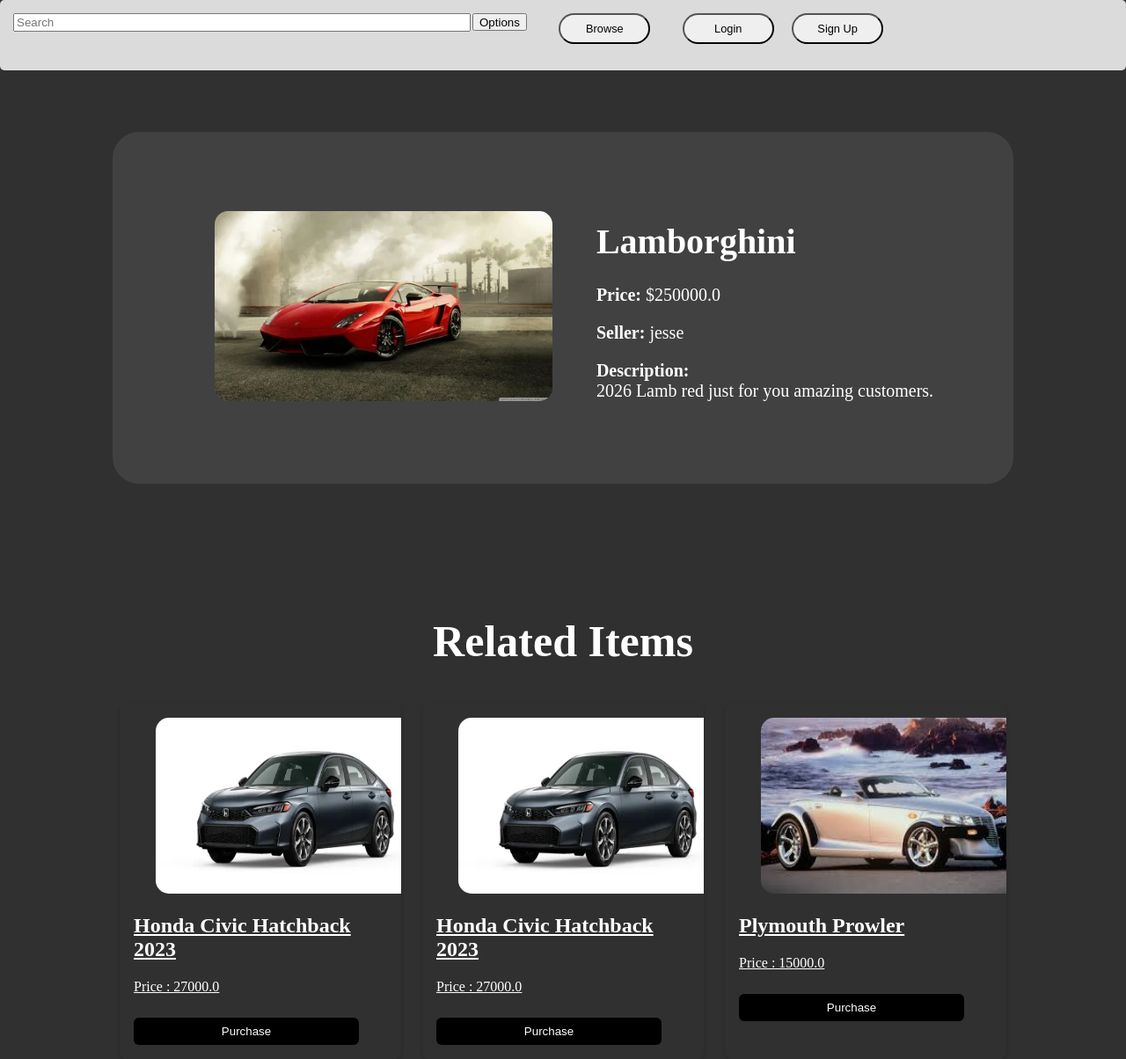
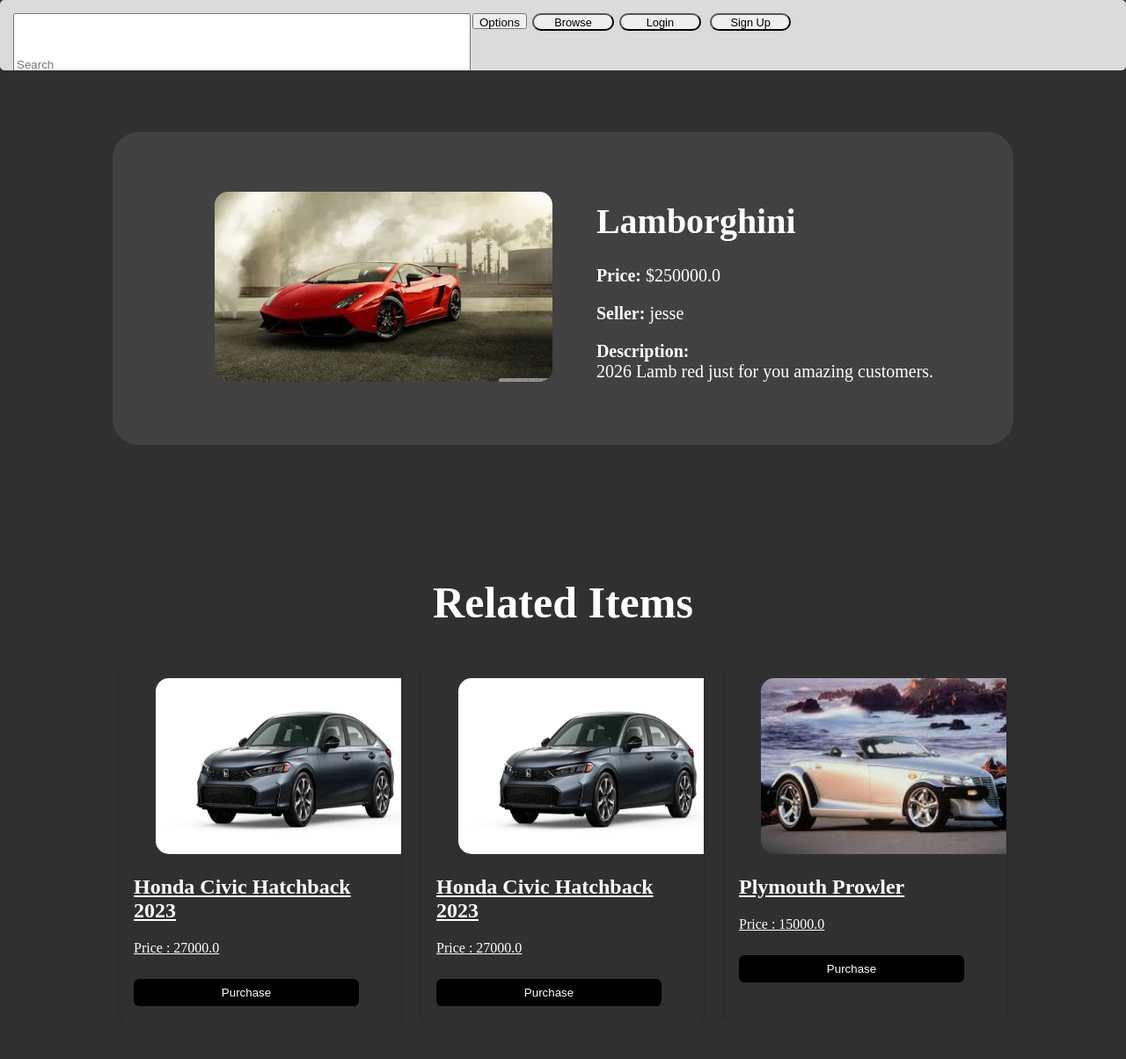
Before and after one commit to jackmossberg/Django-Unit-Project, a Django app: page /items/1/ in a window 1280 px wide. Shown: the whole page at 88% size. After the commit the page ends 1144 px from the top, so only its background shows below. Run offline with Django 5.2, Linux system fonts and the light colour scheme; data comes from the database, SQL or seed files in the repository; both versions use the stored data as it was after the commit.

Commit message:
Convert everything from px to rem/vh/vw

```diff
--- a/market_place/app/static/cart_page.css
+++ b/market_place/app/static/cart_page.css
@@ -47,19 +47,19 @@
 }
 
 .your-cart-text {
-    font-size:50px;
+    font-size:3.125rem;
 }
 
 .cart-var-table,
 .cart-desc-table {
-    font-size:25px;
+    font-size:1.563rem;
     display:flex;
     gap:5vh;
     justify-content:center;
 }
 
 .cart-total-text {
-    font-size:20px;
+    font-size:1.25rem;
 }
 
 .cart-remove-button {
--- a/market_place/app/static/common.css
+++ b/market_place/app/static/common.css
@@ -18,21 +18,21 @@
     display: flex;
     overflow: hidden;
     z-index: 1000;
-    border-radius: 5px;
+    border-radius: 0.313rem;
 }
 .searchbarsizing {
     width: 40vw;
 }
 #searchbar {
-    margin-top: 15px;
-    margin-bottom: 15px;
-    margin-left: 15px;
+    margin-top: 0.938rem;
+    margin-bottom: 0.938rem;
+    margin-left: 0.938rem;
 }
 
 #options {
-    margin-top: 15px;
-    margin-bottom: 15px;
-    margin-left: 2px;
+    margin-top: 0.938rem;
+    margin-bottom: 0.938rem;
+    margin-left: 0.125rem;
     display: flex;
 }
 
@@ -54,18 +54,18 @@
 }
 
 .options-list-e {
-    margin-left: 20px;
+    margin-left: 1.25rem;
     align-items: center;
 }
 
 .options-button {
-    height: 20px;
+    height: 2.222vh;
 }
 
 .extra-contents {
     display: none;
     background-color: rgb(206, 206, 206);
-    margin-top: 5px;
+    margin-top: 0.313rem;
 }
 
 .options-list-e:hover .extra-contents {
@@ -104,8 +104,8 @@
 .navigation-buttons,
 .authenticated-nav-links,
 .browsing-button {
-    margin-top:15px;
-    margin-left:30px;
+    margin-top:0.938rem;
+    margin-left:1.875;
 }
 .logbtn,
 .createbtn,
@@ -115,8 +115,8 @@
 .cartbtn,
 .logoutbtn {
     border-radius:1.25rem;
-    width:6.5rem;
-    height:2.2rem;
+    width:7.222vw;
+    height:2.444vh;
     font-size:.8rem;
     margin-left: .4rem;
 
--- a/market_place/app/static/home.css
+++ b/market_place/app/static/home.css
@@ -30,7 +30,7 @@
 
 .home-item-img {
     width: 100%;
-    height: 11.25rem;
+    height: 22.222vh;
     object-fit:cover;
 }
 
--- a/market_place/app/static/items/detail.css
+++ b/market_place/app/static/items/detail.css
@@ -1,14 +1,14 @@
 .itemcontainer {
     width:80%;
-    height:400px;
+    height:44.444vh;
     display:flex;
     justify-content:center;
     align-items:center;
     color:white;
     background-color:rgb(65, 65, 65);
     margin:0 auto;
-    margin-top:150px;
-    border-radius:30px;
+    margin-top:9.375rem;
+    border-radius:1.875rem;
 }
 
 .sellercontact {
@@ -16,23 +16,23 @@
 }
 
 .itemimgcontainer {
-    margin-left:25px;
+    margin-left:1.563rem;
 }
 
 .infocontainer {
-    margin-left:50px;
+    margin-left:3.125rem;
 }
 
 .infotxt {
-    font-size:20px;
+    font-size:1.25rem;
 }
 
 .infohead {
-    font-size:40px;
+    font-size:2.5rem;
 }
 
 .itemimg {
-    border-radius:15px;
+    border-radius:0.938rem;
     width:30vw;
     height:auto;
     max-height:36vh;
@@ -42,8 +42,8 @@
     display:flex;
     justify-content:center;
     color:white;
-    margin-top:150px;
-    font-size:50px;
+    margin-top:9.375rem;
+    font-size:3.125rem;
 }
 
 .rlcontainer {
@@ -55,9 +55,9 @@
 
 .rlcard {
     width: 25%;
-    border-radius: 8px;
+    border-radius: 0.5rem;
     overflow: hidden;
-    box-shadow: 0px 2px 4px rgba(0,0,0,0.2);
+    box-shadow: 0rem 0.125rem 0.25rem rgba(0,0,0,0.2);
 }
 
 .card-content {
@@ -73,7 +73,7 @@
 }
 
 .rlimg {
-    border-radius:15px;
+    border-radius:0.938rem;
     width:25vw;
     height:25vh;
 }
--- a/market_place/app/static/new_item_page.css
+++ b/market_place/app/static/new_item_page.css
@@ -3,25 +3,25 @@
     flex-direction:column;
     background-color:rgb(65, 65, 65);
     margin:0 auto;
-    margin-top:290px;
-    height:420px;
+    margin-top:18.125;
+    height:46.667vh;
     width:67%;
     color:white;
 }
 
 .new-item-text {
     margin:0 auto;
-    font-size:50px;
+    font-size:3.125rem;
 }
 
 .new-item-div {
     display:grid;
-    grid-template-columns:150px 1fr;
-    column-gap:30px;
-    row-gap:20px;
+    grid-template-columns:9.375rem 1fr;
+    column-gap:1.875rem;
+    row-gap:1.25rem;
     width:60%;
     margin:0 auto;
-    margin-top:15px;
+    margin-top:0.938rem;
     align-items:center;
 }
 
@@ -37,10 +37,10 @@
 
 .new-item-div label {
     justify-self:end;
-    font-size:18px;
+    font-size:1.125rem;
 }
 
 .form-submit-btn {
-    margin-top:15px;
+    margin-top:0.938rem;
     transform: scale(1.5);
 }
--- a/market_place/app/static/sign_up.css
+++ b/market_place/app/static/sign_up.css
@@ -15,22 +15,22 @@ body {
     justify-content:center;
     align-items:center;
     width:50%;
-    margin:220px auto;
+    margin:13.75rem auto;
     color:white;
-    font-size:25px;
+    font-size:1.563rem;
     background-color:rgb(18, 18, 18);
-    padding:40px 0;
+    padding:2.5rem 0;
 }
 
 .signuptxt {
-    font-size: 60px;
-    margin-top:-20px;
+    font-size: 3.75rem;
+    margin-top:-1.25rem;
 }
 
 .email,
 .password1,
 .confirmpassword {
-    margin-top:20px;
+    margin-top:1.25rem;
 }
 
 form {
@@ -40,15 +40,15 @@ form {
 }
 
 .submitbtn {
-    margin-top:20px;
+    margin-top:1.25erm;
     transform: scale(1.5);
 }
 
 input {
-    width:200px;
-    height:15px;
+    width:12.5vw;
+    height:13.889vh;
 }
 
 .singup-button {
-    margin-left:10px;
+    margin-left:0.625;
 }
```
Also changed, not shown: market_place/db.sqlite3.
